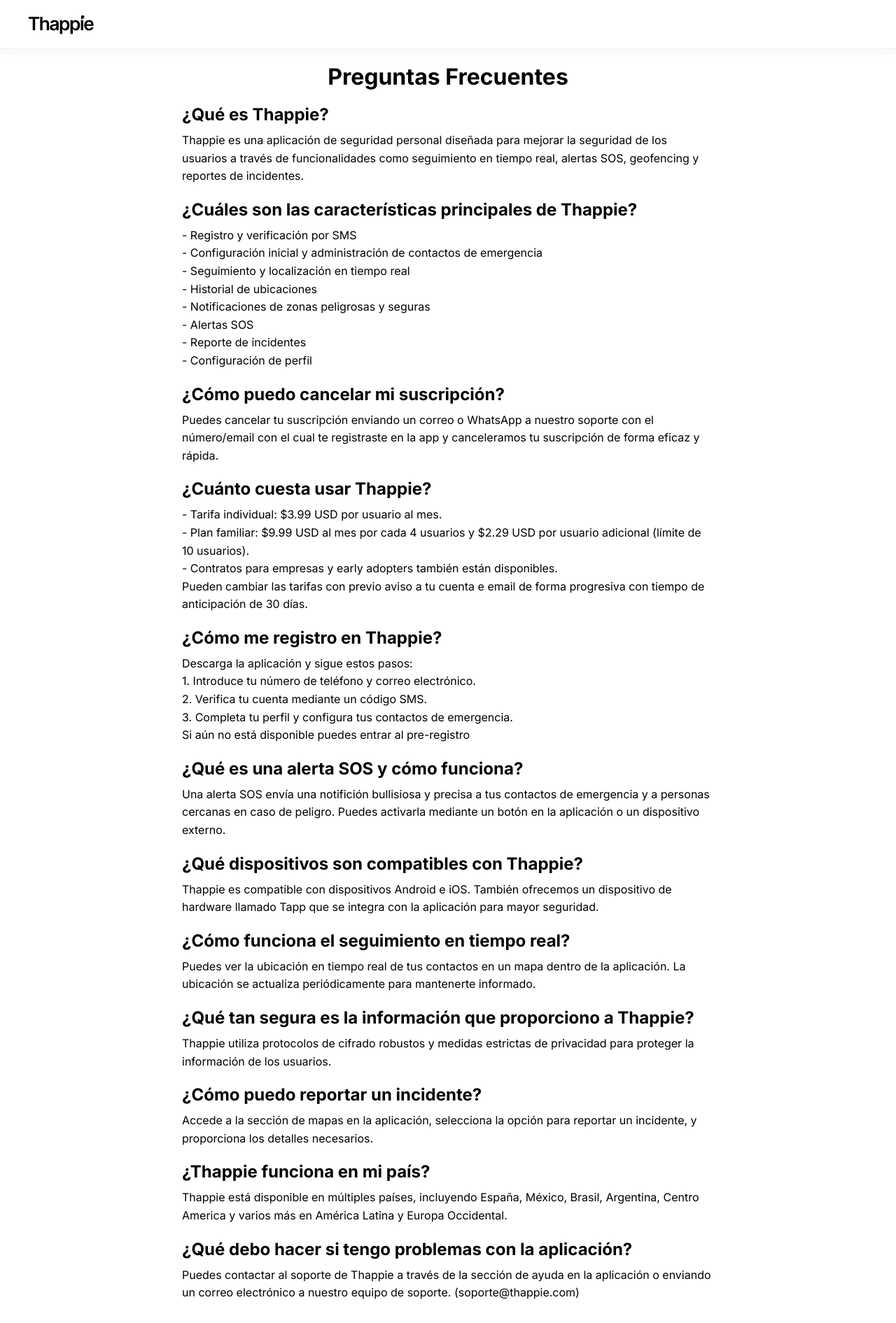
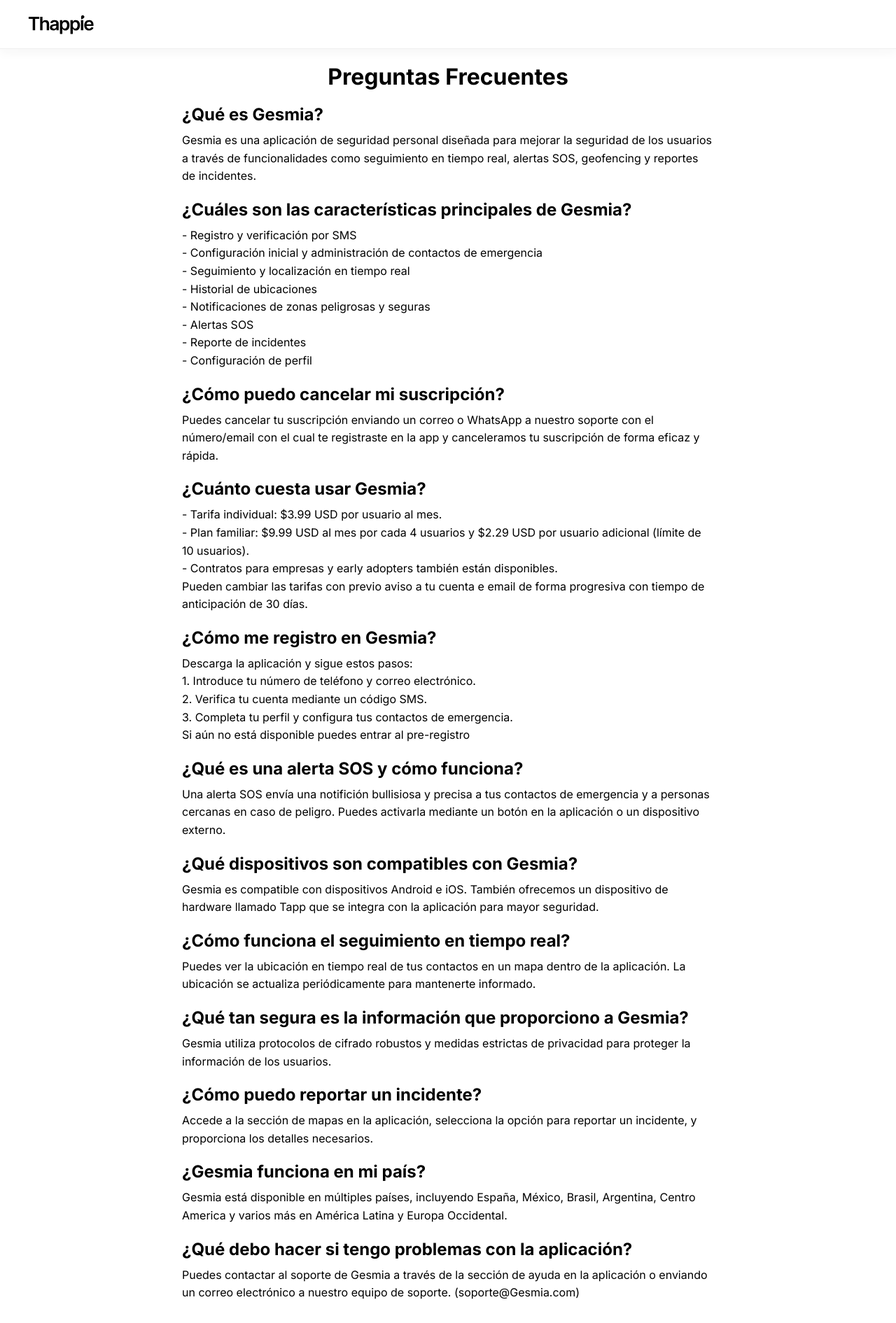
Before and after one commit to gesmia/Gesmia, a Next.js app: page /frequent-questions in a window 1280 px wide. Shown: the whole page at 70% size. Built offline with nearby package versions, Linux system fonts and the light colour scheme; no server answers.

Commit message:
update - team separation

```diff
--- a/app/checkout/(components)/modal/Modal.tsx
+++ b/app/checkout/(components)/modal/Modal.tsx
@@ -39,10 +39,10 @@
         : (
           <>
             <h2 className="modal__title">
-             Tu cueta de thappie está reservada
+             Tu cueta de Gesmia está reservada
             </h2>
             <div className="modal__text">
-              Tu cuenta de Thappie ha sido creada, pronto se te notificará cuando Thappie sea lanzado. No se te cobrará antes sin ser notificado.
+              Tu cuenta de Gesmia ha sido creada, pronto se te notificará cuando Gesmia sea lanzado. No se te cobrará antes sin ser notificado.
             </div>
             <div style={{ textAlign: 'end' }}>
               <button className="btn btn--primary" onClick={() => setShown?.(false)}>
--- a/app/checkout/(components)/phone-input/phoneInput.css
+++ b/app/checkout/(components)/phone-input/phoneInput.css
@@ -33,7 +33,7 @@
 }
 
 .react-tel-input::after {
-  content: "Para iniciar sesión en Thappie";
+  content: "Para iniciar sesión en Gesmia";
 
   font-size: 0.9rem;
   margin-top: 0.25rem;
--- a/app/frequent-questions/page.tsx
+++ b/app/frequent-questions/page.tsx
@@ -11,11 +11,11 @@
       <div className='info-container'>
         <h1>Preguntas Frecuentes</h1>
         <div className='faq'>
-          <h2>¿Qué es Thappie?</h2>
+          <h2>¿Qué es Gesmia?</h2>
           <p>
-            Thappie es una aplicación de seguridad personal diseñada para mejorar la seguridad de los usuarios a través de funcionalidades como seguimiento en tiempo real, alertas SOS, geofencing y reportes de incidentes.
+            Gesmia es una aplicación de seguridad personal diseñada para mejorar la seguridad de los usuarios a través de funcionalidades como seguimiento en tiempo real, alertas SOS, geofencing y reportes de incidentes.
           </p>
-          <h2>¿Cuáles son las características principales de Thappie?</h2>
+          <h2>¿Cuáles son las características principales de Gesmia?</h2>
           <p>
             - Registro y verificación por SMS<br />
             - Configuración inicial y administración de contactos de emergencia<br />
@@ -30,14 +30,14 @@
           <p>
             Puedes cancelar tu suscripción enviando un correo o WhatsApp a nuestro soporte con el número/email con el cual te registraste en la app y canceleramos tu suscripción de forma eficaz y rápida.
           </p>
-          <h2>¿Cuánto cuesta usar Thappie?</h2>
+          <h2>¿Cuánto cuesta usar Gesmia?</h2>
           <p>
             - Tarifa individual: $3.99 USD por usuario al mes. <br />
             - Plan familiar: $9.99 USD al mes por cada 4 usuarios y $2.29 USD por usuario adicional (límite de 10 usuarios).<br />
             - Contratos para empresas y early adopters también están disponibles. <br />
             Pueden cambiar las tarifas con previo aviso a tu cuenta e email de forma progresiva con tiempo de anticipación de 30 días.
           </p>
-          <h2>¿Cómo me registro en Thappie?</h2>
+          <h2>¿Cómo me registro en Gesmia?</h2>
           <p>
             Descarga la aplicación y sigue estos pasos:<br />
             1. Introduce tu número de teléfono y correo electrónico.<br />
@@ -50,29 +50,29 @@
           <p>
             Una alerta SOS envía una notifición bullisiosa y precisa a tus contactos de emergencia y a personas cercanas en caso de peligro. Puedes activarla mediante un botón en la aplicación o un dispositivo externo.
           </p>
-          <h2>¿Qué dispositivos son compatibles con Thappie?</h2>
+          <h2>¿Qué dispositivos son compatibles con Gesmia?</h2>
           <p>
-            Thappie es compatible con dispositivos Android e iOS. También ofrecemos un dispositivo de hardware llamado Tapp que se integra con la aplicación para mayor seguridad.
+            Gesmia es compatible con dispositivos Android e iOS. También ofrecemos un dispositivo de hardware llamado Tapp que se integra con la aplicación para mayor seguridad.
           </p>
           <h2>¿Cómo funciona el seguimiento en tiempo real?</h2>
           <p>
             Puedes ver la ubicación en tiempo real de tus contactos en un mapa dentro de la aplicación. La ubicación se actualiza periódicamente para mantenerte informado.
           </p>
-          <h2>¿Qué tan segura es la información que proporciono a Thappie?</h2>
+          <h2>¿Qué tan segura es la información que proporciono a Gesmia?</h2>
           <p>
-            Thappie utiliza protocolos de cifrado robustos y medidas estrictas de privacidad para proteger la información de los usuarios.
+            Gesmia utiliza protocolos de cifrado robustos y medidas estrictas de privacidad para proteger la información de los usuarios.
           </p>
           <h2>¿Cómo puedo reportar un incidente?</h2>
           <p>
             Accede a la sección de mapas en la aplicación, selecciona la opción para reportar un incidente, y proporciona los detalles necesarios.
           </p>
-          <h2>¿Thappie funciona en mi país?</h2>
+          <h2>¿Gesmia funciona en mi país?</h2>
           <p>
-            Thappie está disponible en múltiples países, incluyendo España, México, Brasil, Argentina, Centro America y varios más en América Latina y Europa Occidental.
+            Gesmia está disponible en múltiples países, incluyendo España, México, Brasil, Argentina, Centro America y varios más en América Latina y Europa Occidental.
           </p>
           <h2>¿Qué debo hacer si tengo problemas con la aplicación?</h2>
           <p>
-            Puedes contactar al soporte de Thappie a través de la sección de ayuda en la aplicación o enviando un correo electrónico a nuestro equipo de soporte. (soporte@thappie.com)
+            Puedes contactar al soporte de Gesmia a través de la sección de ayuda en la aplicación o enviando un correo electrónico a nuestro equipo de soporte. (soporte@Gesmia.com)
           </p>
         </div>
       </div>
--- a/app/layout.tsx
+++ b/app/layout.tsx
@@ -7,7 +7,7 @@
 const inter = Inter({ subsets: ["latin"] });
 
 export const metadata: Metadata = {
-  title: "Thappie",
+  title: "Gesmie",
   description: "Una app de seguridad personal",
 };
 
@@ -23,7 +23,7 @@
   return (
     <html lang="en">
       <Head>
-        <title>Thappie</title>
+        <title>Gesmia</title>
         <meta name="description" content="Una app de seguridad personal" />
       </Head>
       <body className={inter.className}>
--- a/app/page.tsx
+++ b/app/page.tsx
@@ -151,11 +151,11 @@
 
         {/* image and descriptions */}
         <section className="imageAndContent">
-          <InformationWithContent type={1} title={"Todo tu circulo siempre presente"} description={"No importa si eres un viajero, los usuarios de Thappie siempre pueden reportar incidentes, ayudandonos a mantener a tu familia segura. Notificando en cada lugar donde están tus familiares o amigos"} label={"Unirme"}>
+          <InformationWithContent type={1} title={"Todo tu circulo siempre presente"} description={"No importa si eres un viajero, los usuarios de Gesmia siempre pueden reportar incidentes, ayudandonos a mantener a tu familia segura. Notificando en cada lugar donde están tus familiares o amigos"} label={"Unirme"}>
             <Image src={incident_view} alt={"location view mobile app"} className="function" />
           </InformationWithContent>
 
-          <InformationWithContent type={2} title={"Comentarios de personas que usan Thappie"} description={"Explora el entusiasmo y las expectativas de futuros usuarios que están listos para adoptar Thappie como su solución de seguridad personal, destacando su potencial para mejorar la tranquilidad y la seguridad diaria."} label={"Unirme"}>
+          <InformationWithContent type={2} title={"Comentarios de personas que usan Gesmia"} description={"Explora el entusiasmo y las expectativas de futuros usuarios que están listos para adoptar Gesmia como su solución de seguridad personal, destacando su potencial para mejorar la tranquilidad y la seguridad diaria."} label={"Unirme"}>
             <div className="comments-animation">
               <div className="comments-animation-inner">
                 {comments.map(comment => (
@@ -173,7 +173,7 @@
         {/* prices */}
         <section className="pricesBox">
           <h4>Rediseña tu sentido de seguridad</h4>
-          <label className="subtitle">Descubre cómo Thappie puede hacer que tú y tus seres queridos vivan más tranquilos.</label>
+          <label className="subtitle">Descubre cómo Gesmia puede hacer que tú y tus seres queridos vivan más tranquilos.</label>
 
           <div className="prices">
 
```
Also changed, not shown: app/data.js (+7 -7 lines), app/terms/page.tsx (+10 -10 lines).
